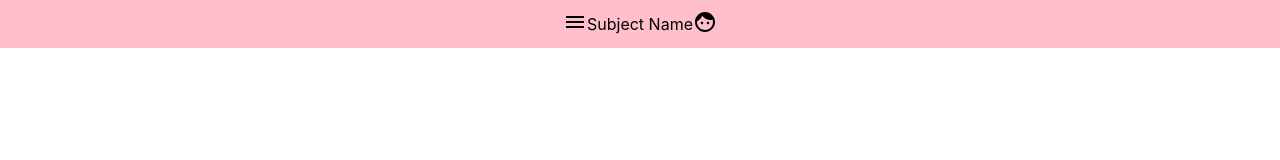
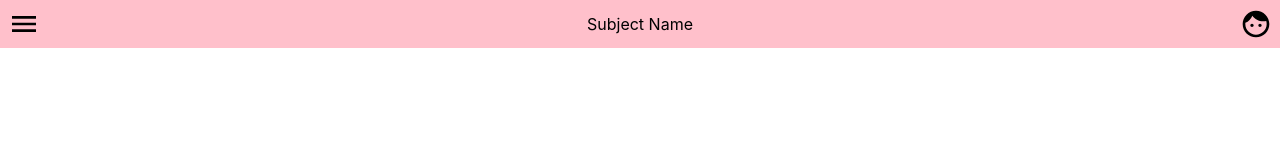
Before and after one commit to sbzi1020/TodoList, a React (Create React App) app: page / in a window 1280 px wide. Shown: the top 160 px of the page. Built offline with nearby package versions, Linux system fonts and the light colour scheme.

Commit message:
[ master ] - 'Working on topbar'

```diff
--- a/src/components/MainView.tsx
+++ b/src/components/MainView.tsx
@@ -21,7 +21,7 @@ const MainView = (props: MainViewProps) => {
     return (
         <div className={`${LayoutStyles.vBoxContainer} ${classes.container}`}>
             <div className={`${LayoutStyles.vBoxContainer} ${classes.mainView}`}>
-                <div className={`${LayoutStyles.hBoxContainer} ${classes.topbar}`}>
+                <div className={`${LayoutStyles.hBoxContainer}`}>
                     <Topbar />
                 </div>
 
--- a/src/components/Topbar.tsx
+++ b/src/components/Topbar.tsx
@@ -26,17 +26,18 @@ const TopBar = (props: TopBarProps) => {
 
         <div className={`${LayoutStyles.hBoxContainer} ${classes.topbarContainer}`}>
             {/* menu icon */}
-        <div>
-            <MenuIcon />
-        </div>
+
+            <MenuIcon
+                className={`${classes.menuIcon}`}
+            />
             {/* Subject name */}
             <div>
                 Subject Name
             </div>
             {/* userpage */}
-        <div>
-            <FaceIcon />
-        </div>
+            <FaceIcon
+                className={`${classes.faceIcon}`}
+            />
         </div>)
 }
 
--- a/src/styles/mainView.styles.ts
+++ b/src/styles/mainView.styles.ts
@@ -8,12 +8,4 @@ export const generateStyles = makeStyles({
     mainView: {
         height: '100%',
     },
-    topbar: {
-        backgroundColor: 'pink',
-        height: '3rem',
-        width: '100%',
-        position: 'fixed',
-        top: 0,
-        zIndex: 2,
-    }
 })
--- a/src/styles/todoItem.styles.ts
+++ b/src/styles/todoItem.styles.ts
@@ -9,6 +9,9 @@ export const generateStyles = makeStyles({
         position: 'relative',
         padding: '0.4rem',
         fontSize: '1rem',
+        '&:hover': {
+            backgroundColor: 'rgba(240, 240, 240, 0.5)',
+        }
     },
     deleteItem: {
         width: '2rem',
--- a/src/styles/topbar.styles.ts
+++ b/src/styles/topbar.styles.ts
@@ -2,7 +2,22 @@ import { makeStyles } from '@material-ui/core'
 
 export const generateStyles = makeStyles({
     topbarContainer: {
-        justifyContent: 'flex-start',
+        justifyContent: 'space-between',
         alignItems: 'center',
+
+        backgroundColor: 'pink',
+        height: '3rem',
+        width: '100%',
+        position: 'fixed',
+        top: 0,
+        zIndex: 2,
+    },
+    menuIcon: {
+        marginLeft: '0.5rem',
+        fontSize: '2rem',
+    },
+    faceIcon: {
+        marginRight: '0.5rem',
+        fontSize: '2rem',
     },
 })
```
Lines whose indentation alone changed are shown as unchanged.
